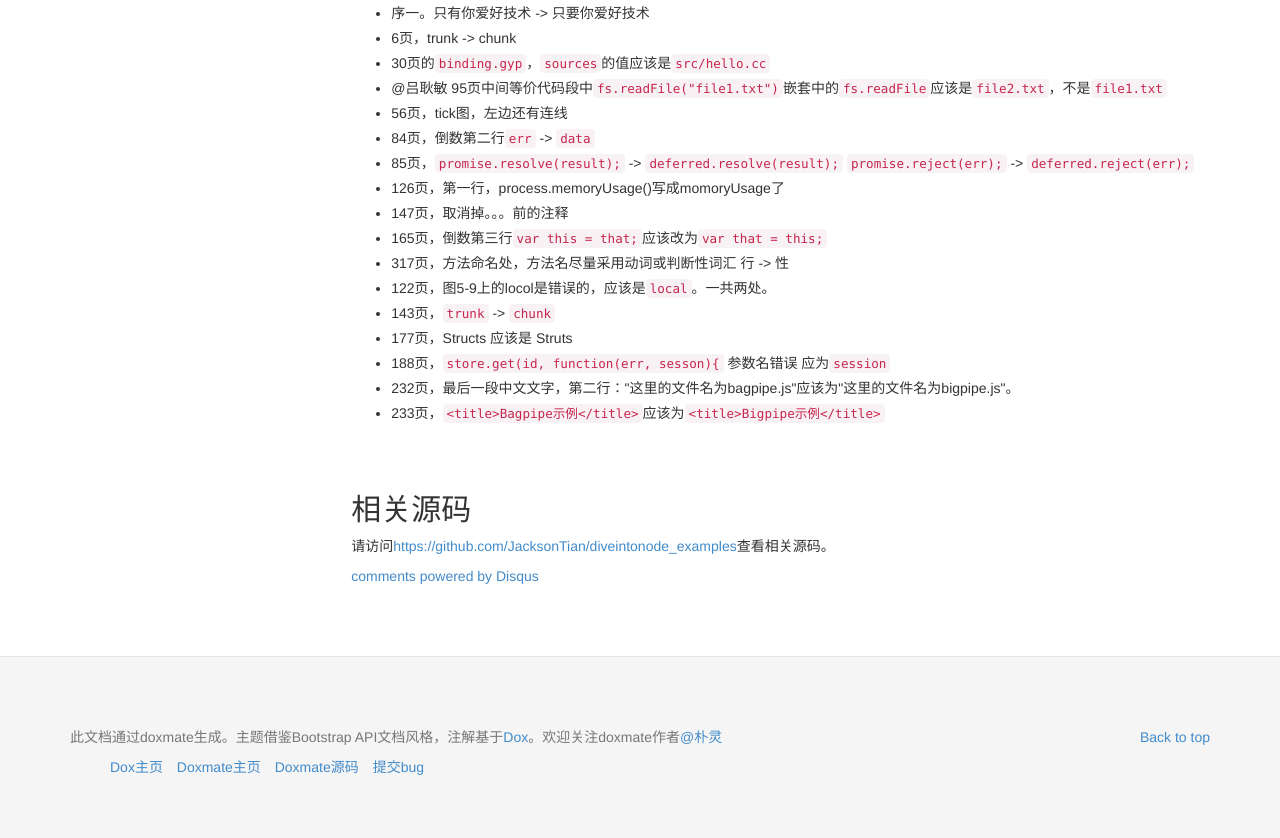
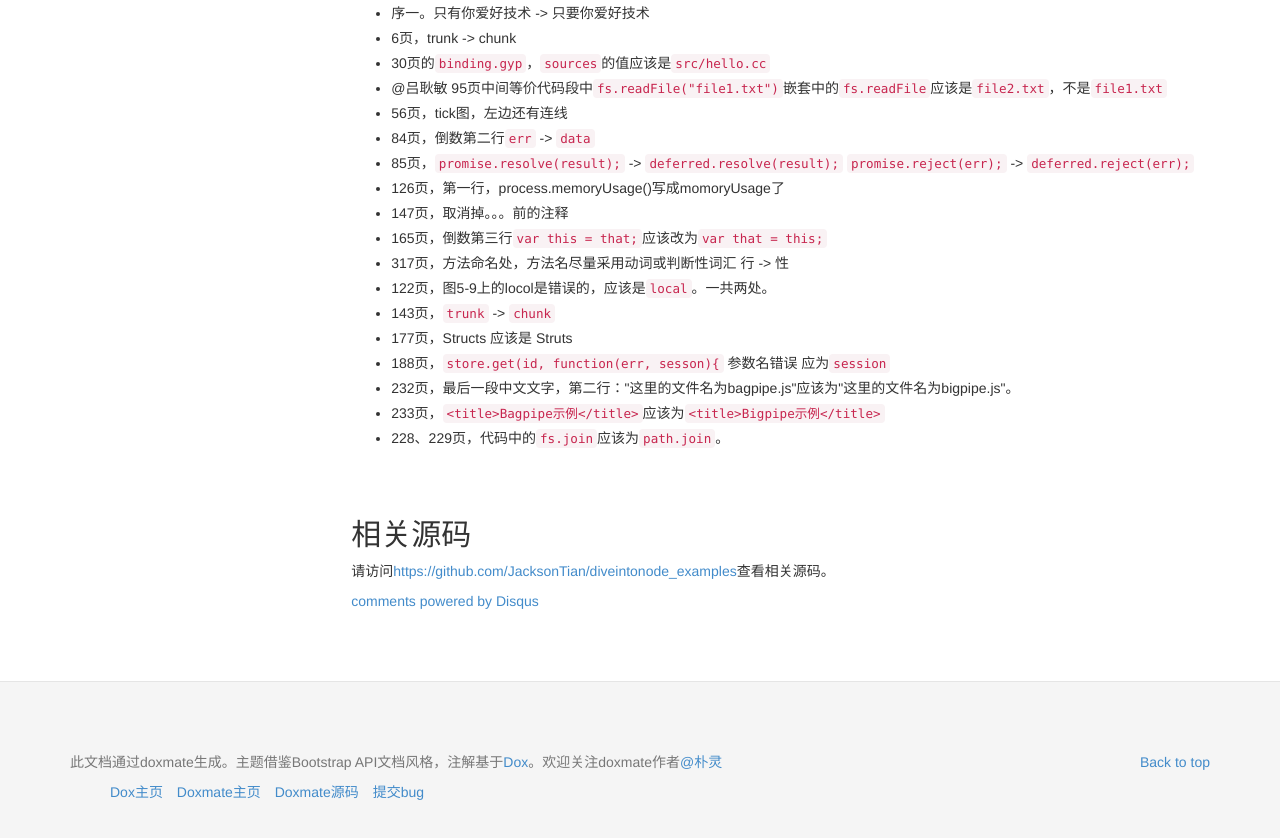
Before and after one commit to JacksonTian/diveintonode_site, a plain HTML site: page index.html in a window 1280 px wide. Shown: the part 1009-1847 px from the top of the page. Drawn offline with Linux system fonts and the light colour scheme; a script that the page names is missing.

Commit message:
添加堪误

```diff
--- a/index.html
+++ b/index.html
@@ -97,6 +97,7 @@
 <li>188页，<code>store.get(id, function(err, sesson){</code> 参数名错误 应为<code>session</code></li>
 <li>232页，最后一段中文文字，第二行：&quot;这里的文件名为bagpipe.js&quot;应该为&quot;这里的文件名为bigpipe.js&quot;。</li>
 <li>233页，<code>&lt;title&gt;Bagpipe示例&lt;/title&gt;</code>应该为<code>&lt;title&gt;Bigpipe示例&lt;/title&gt;</code></li>
+<li>228、229页，代码中的<code>fs.join</code>应该为<code>path.join</code>。</li>
 </ul>
 <h2 id="-">相关源码</h2>
 <p>请访问<a href="https://github.com/JacksonTian/diveintonode_examples">https://github.com/JacksonTian/diveintonode_examples</a>查看相关源码。</p>
```
